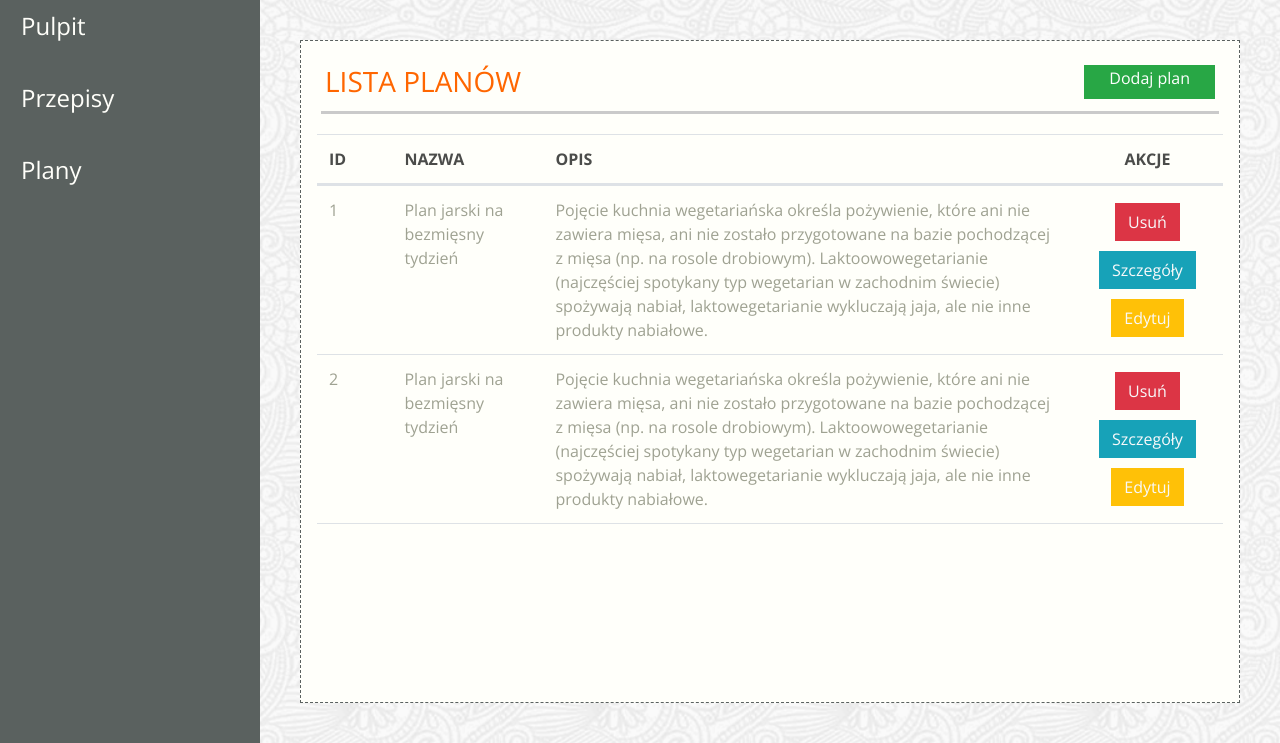
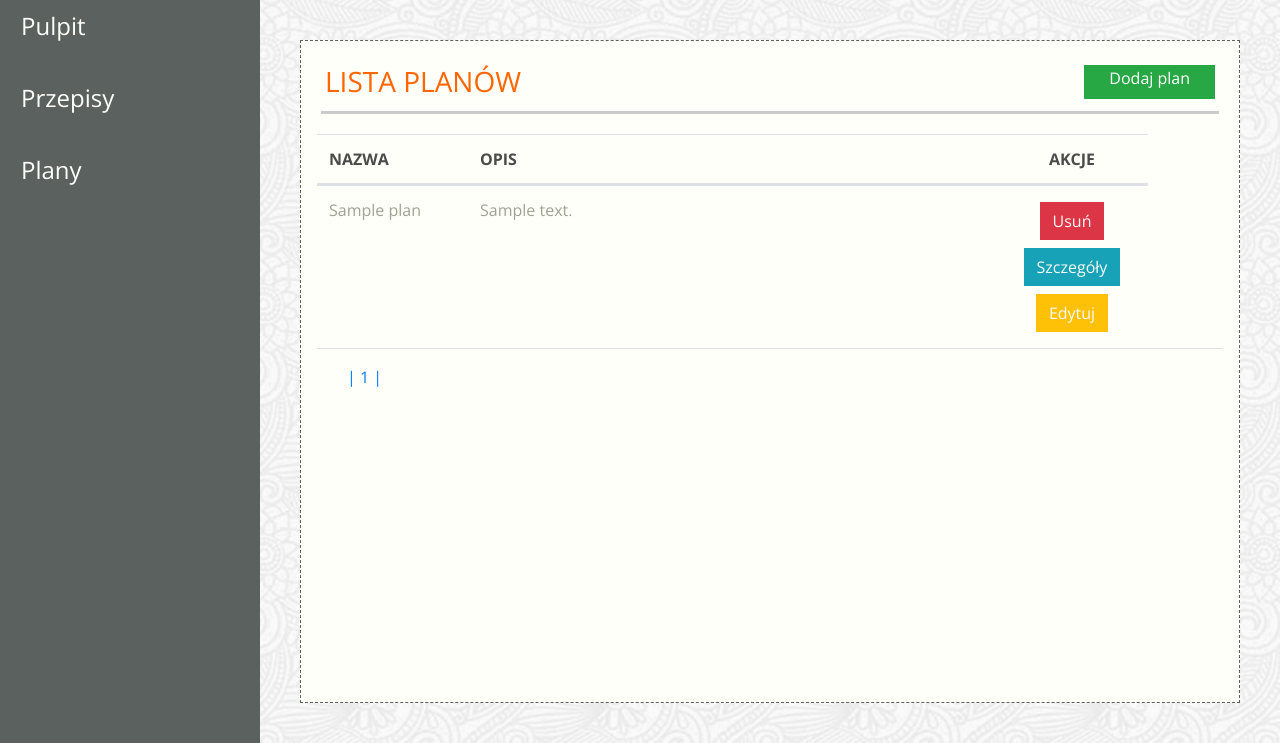
Before and after one commit to Krzysztof-Nerwinski/zaplanuj_jedzonko, a Django app: template jedzonko/templates/app-schedules.html in a window 1280 px wide. Shown: the part 84-827 px from the top of the page. Run offline with Django 3.2, Linux system fonts and the light colour scheme; the template is opened without the code that fills it: most values are stand-ins (such as "Sample title", 1, 10 or a date in 2020); some libraries are stand-ins or nearby versions; some web fonts are replaced.

Commit message:
widok listy z planami i paginacja

```diff
--- a/jedzonko/templates/app-schedules.html
+++ b/jedzonko/templates/app-schedules.html
@@ -18,53 +18,61 @@
             <table class="table border-bottom">
                 <thead>
                 <tr class="d-flex">
-                <th class="col-1">ID</th>
                     <th class="col-2">NAZWA</th>
                     <th class="col-7">OPIS</th>
                     <th class="col-2 center">AKCJE</th>
                 </tr>
                 </thead>
                 <tbody class="text-color-lighter">
+                {% for plan in plans %}
                     <tr class="d-flex">
-                <td class="col-1">1</td>
-                <td class="col-2">Plan jarski na bezmięsny tydzień</td>
+                        <td class="col-2">{{ plan.name }}</td>
                         <td class="col-7">
-                    Pojęcie kuchnia wegetariańska określa pożywienie, które ani
-                    nie zawiera mięsa, ani nie zostało przygotowane na bazie
-                    pochodzącej z mięsa (np. na rosole drobiowym).
-                    Laktoowowegetarianie (najczęściej spotykany typ wegetarian w
-                    zachodnim świecie) spożywają nabiał, laktowegetarianie
-                    wykluczają jaja, ale nie inne produkty nabiałowe.
+                            {{ plan.description }}
                         </td>
                         <td class="col-2 d-flex align-items-center justify-content-center flex-wrap">
-                    <a href="" class="btn btn-danger rounded-0 text-light m-1">Usuń</a>
-                    <a href=""
+                            <a href="#" class="btn btn-danger rounded-0 text-light m-1">Usuń</a>
+                            <a href="/plan/{{ plan.id }}/"
                                class="btn btn-info rounded-0 text-light m-1">Szczegóły</a>
-                    <a href=""
+                            <a href="/plan/{{ plan.id }}"
                                class="btn btn-warning rounded-0 text-light m-1">Edytuj</a>
                         </td>
                     </tr>
-            <tr class="d-flex">
-                <td class="col-1">2</td>
-                <td class="col-2">Plan jarski na bezmięsny tydzień</td>
-                <td class="col-7">
-                    Pojęcie kuchnia wegetariańska określa pożywienie, które ani
-                    nie zawiera mięsa, ani nie zostało przygotowane na bazie
-                    pochodzącej z mięsa (np. na rosole drobiowym).
-                    Laktoowowegetarianie (najczęściej spotykany typ wegetarian w
-                    zachodnim świecie) spożywają nabiał, laktowegetarianie
-                    wykluczają jaja, ale nie inne produkty nabiałowe.
-                </td>
-                <td class="col-2 d-flex align-items-center justify-content-center flex-wrap">
-                    <a href="" class="btn btn-danger rounded-0 text-light m-1">Usuń</a>
-                    <a href=""
-                       class="btn btn-info rounded-0 text-light m-1">Szczegóły</a>
-                    <a href=""
-                       class="btn btn-warning rounded-0 text-light m-1">Edytuj</a>
-                </td>
-            </tr>
+                {% endfor %}
                 </tbody>
             </table>
         </div>
+
+        <div class="container">
+            <div class="col-md-6">
+                <nav aria-label="Page navigation">
+                    <ul class="pagination">
+                        <li class="page-item">  <!-- Jump to Previous Page -->
+                            {% if object_list.has_previous %}
+                                <li class="previous"><a href="?page={{ object_list.previous_page_number }}">
+                                    <span aria-hidden="true"> < poprzednia &nbsp;</span></a>
+                                    {% else %}
+                                <li class="previous disabled"><a> </a>
+                            {% endif %}
+                            </li>
+                        {% for page in object_list.paginator.page_range %}
+                            {% if page == object_list.number %}
+                                <li class="pg active"><a class="page_number" href="?page={{ page }}"> | {{ page }} |</a>
+                                    {% else %}
+                                <li class="pg"><a class="page_number" href="?page={{ page }}"> | {{ page }} |</a>
+                            {% endif %}
+                        {% endfor %}
+                        <li class="page-item">  <!-- Jump to Next Page -->
+                            {% if object_list.has_next %}
+                                <li class="previous"><a href="?page={{ object_list.next_page_number }}">&nbsp;następna
+                                    ></a>
+                                </li>
+                            {% else %}
+                                <li class="next disabled"><a> </a>
+                            {% endif %}
+                            </li>
+                    </ul>
+                </nav>
+            </div>
         </div>
 {% endblock content %}
--- a/scrumlab/urls.py
+++ b/scrumlab/urls.py
@@ -30,4 +30,5 @@ urlpatterns = [
     path('plan/list/', PlanListView.as_view(), name='plan_list'),
     path('plan/add/', PlanAddView.as_view(), name='plan_add'),
     path('plan/add-recipe/', PlanAddRecipeView.as_view(), name='plan_add_recipe'),
+    path('plan/modify/<int:id>/', PlanModifyView.as_view(), name='recipe_modify'),
 ]
```
Also changed, not shown: jedzonko/views.py (+9 -1 lines). Lines whose indentation alone changed are shown as unchanged.
